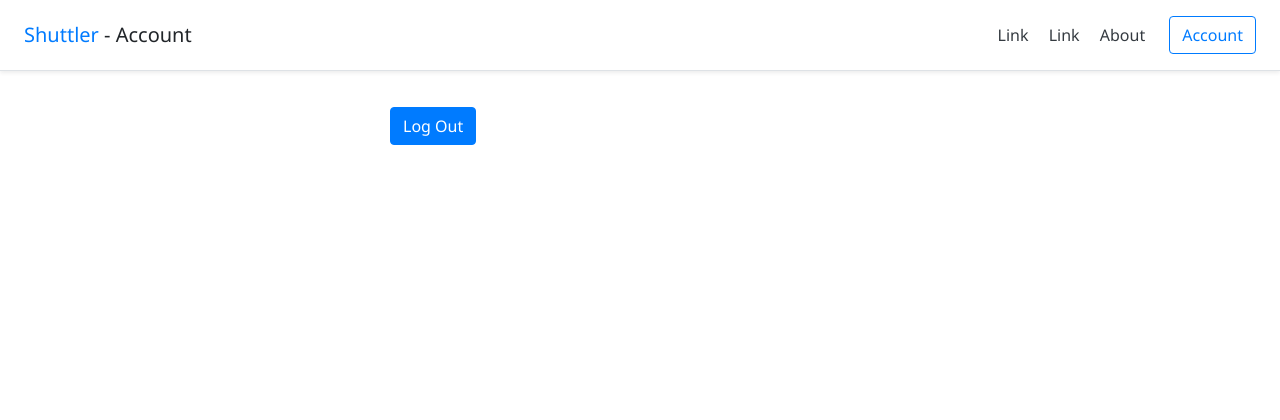
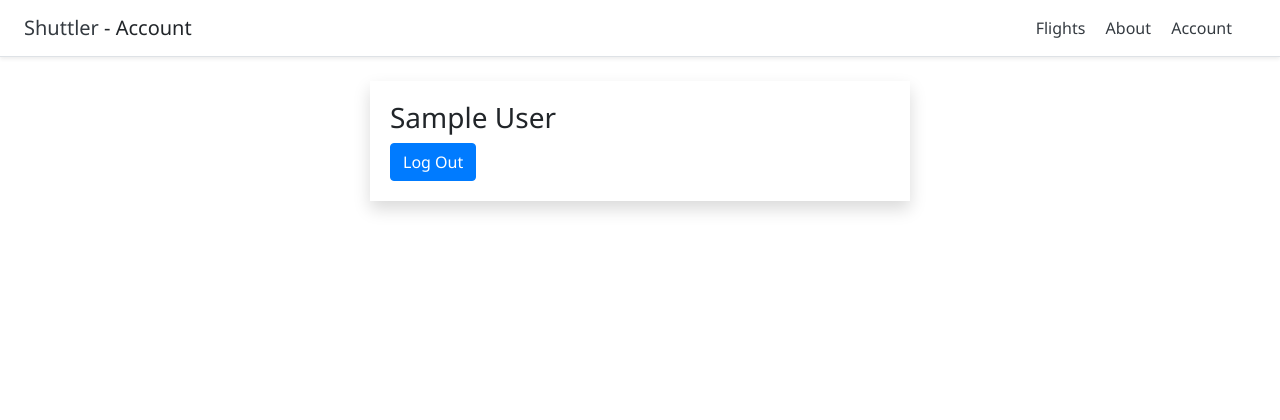
Before and after one commit to Aibek646/shuttler, a Django app: page /account/ in a window 1280 px wide. Shown: the top 420 px of the page. Run offline with Django 3.2, Linux system fonts and the light colour scheme; the visitor is signed in with stand-in values (Sample User, id 1); data that the repository does not hold is empty; some libraries are stand-ins or nearby versions.

Commit message:
updates, begin account view

```diff
--- a/main_app/static/css/style.css
+++ b/main_app/static/css/style.css
@@ -26,3 +26,7 @@ serif {
 .card-text {
   font-family: 'Noto Serif', serif;
 }
+
+.blue {
+  background-color: blue;
+}
--- a/main_app/static/scripts/account.js
+++ b/main_app/static/scripts/account.js
@@ -1,9 +1,8 @@
 const csrfToken = Cookies.get('csrftoken');
 const getParams = new URLSearchParams(window.location.search);
 const redirect = getParams.get('redirect');
-console.log(redirect);
 
-const form = {
+const loginForm = {
   username: document.querySelector('#username'),
   userWarn: document.querySelector('#userWarn'),
   password: document.querySelector('#password'),
@@ -14,6 +13,10 @@ const form = {
   csrf: document.querySelector('[name="csrfmiddlewaretoken"]')
 }
 
+const display = {
+  fullName: document.querySelector('#full-name'),
+}
+
 const warnings = {
   none: '&nbsp;',
   user: 'You must enter a username',
@@ -21,39 +24,39 @@ const warnings = {
   auth: 'Invalid credentials entered',
 }
 
-if (form.login) {
-  form.login.addEventListener('click', login);
+if (loginForm.login) {
+  loginForm.login.addEventListener('click', login);
 }
-if (form.logout) {
-  form.logout.addEventListener('click', logout);
+if (loginForm.logout) {
+  loginForm.logout.addEventListener('click', logout);
 }
-if (form.username) {
-  form.username.focus();
+if (loginForm.username) {
+  loginForm.username.focus();
 }
 
 async function login(event) {
   event.preventDefault();
   let fail = false;
-  let username = form.username.value;
+  let username = loginForm.username.value;
   if (username.length === 0) {
-    form.userWarn.innerHTML = warnings.user;
-    form.username.focus();
+    loginForm.userWarn.innerHTML = warnings.user;
+    loginForm.username.focus();
     fail = true;
   }
   else {
-    form.userWarn.innerHTML = warnings.none;
+    loginForm.userWarn.innerHTML = warnings.none;
   }
 
-  let password = form.password.value;
+  let password = loginForm.password.value;
   if (password.length === 0) {
-    form.passWarn.innerHTML = warnings.pass;
+    loginForm.passWarn.innerHTML = warnings.pass;
     if (!fail) {
-      form.password.focus();
+      loginForm.password.focus();
       fail = true;
     }
   }
   else {
-    form.passWarn.innerHTML = warnings.none;
+    loginForm.passWarn.innerHTML = warnings.none;
   }
   if (!fail) {
     try {
@@ -64,13 +67,13 @@ async function login(event) {
             'X-CSRFToken': csrfToken
           },
           body: JSON.stringify({
-            username: form.username.value,
-            password: form.password.value,
+            username: loginForm.username.value,
+            password: loginForm.password.value,
           })
         }
       )
       let login = await response.json();
-      console.log(login.login);
+      console.log('Log In');
       if (login.login === true) {
         if (redirect) {
           window.location.href = redirect;
@@ -79,10 +82,10 @@ async function login(event) {
         window.location.href = `/account/`;
       }
       else {
-        form.userWarn.innerHTML = warnings.none;
-        form.passWarn.innerHTML = warnings.none;
-        form.loginFail.innerHTML = warnings.auth;
-        form.username.focus();
+        loginForm.userWarn.innerHTML = warnings.none;
+        loginForm.passWarn.innerHTML = warnings.none;
+        loginForm.loginFail.innerHTML = warnings.auth;
+        loginForm.username.focus();
       }
     }
     catch (err) {
@@ -93,7 +96,7 @@ async function login(event) {
 
 async function logout(event) {
   event.preventDefault();
-  console.log('Logout');
+  console.log('Log Out');
   try {
     let response = await fetch(
       '/logout/', {
@@ -110,3 +113,9 @@ async function logout(event) {
     console.log(`Logout Error:`, err);
   }
 }
+
+function onValidate() {
+  if (user) {
+    display.fullName.innerText = `${user.firstName} ${user.lastName}`
+  }
+}
--- a/main_app/static/scripts/main_app.js
+++ b/main_app/static/scripts/main_app.js
@@ -1,8 +1,16 @@
 let user = null;
+let persons = [];
 
 async function getUser() {
   let response = await fetch(`/validate/`);
   user = await response.json();
+
+  if (user) {
+    let data = await fetch('/persons/');
+    persons = await data.json();
+    persons = Object.values(persons);
+  }
+
   onValidate();
 }
 
--- a/main_app/templates/account.html
+++ b/main_app/templates/account.html
@@ -4,7 +4,7 @@
 {% if page_title == 'Log In' %}
 <div class="row">
   <div class="col-md-4 mx-auto">
-    <div class="card mx-auto mt-2 h-100 border-0 shadow" style="width: 25rem;">
+    <div class="card mt-2 h-100 border-0 shadow">
       <div class="card-body">
         <form>
           {% csrf_token %}
@@ -28,7 +28,8 @@
 {% else %}
 <div class="row">
   <div class="col-md-6 mx-auto">
-    <div class="card-body">
+    <div class="card-body mx-auto mt-2 border-0 shadow" id="account-info">
+      <h3 id="full-name"></h3>
       <button type="button" class="btn btn-primary" id="logout">Log Out</button>
     </div>
   </div>
--- a/main_app/templates/base.html
+++ b/main_app/templates/base.html
@@ -21,14 +21,13 @@
   <header>
     <div class="d-flex flex-column flex-md-row align-items-center p-3 px-md-4 mb-3 bg-white border-bottom shadow-sm">
       <h5 class="my-0 mr-md-auto font-weight-normal">
-        <a href="/">Shuttler</a> - {{page_title}}
+        <a href="/" class="text-dark">Shuttler</a> - {{page_title}}
       </h5>
       <nav class="my-2 my-md-0 mr-md-3">
-        <a class="p-2 text-dark" href="#">Link</a>
-        <a class="p-2 text-dark" href="#">Link</a>
+        <a class="p-2 text-dark" href="/">Flights</a>
         <a class="p-2 text-dark" href="/about/">About</a>
+        <a class="p-2 text-dark" href="/account/">Account</a>
       </nav>
-      <a class="btn btn-outline-primary" href="/account/">Account</a>
     </div>
   </header>
 
--- a/main_app/views.py
+++ b/main_app/views.py
@@ -41,7 +41,7 @@ def flight(request, id):
 def seats(request, id):
     flight = Flight.objects.get(id=id)
     manifest = Manifest.objects.filter(flight=id)
-    total = flight.craft.seats - len(manifest)
+    remaining = flight.craft.seats - len(manifest)
 
     passengers = manifest.filter(user=request.user.id)
     passengers = passengers.values()
@@ -50,8 +50,8 @@ def seats(request, id):
         passenger_dict[passenger['id']] = passenger
 
     return JsonResponse({
-        'total': total,
-        'remaining': flight.craft.seats,
+        'total': flight.craft.seats,
+        'remaining': remaining,
         'passengers': passenger_dict,
     })
 
@@ -158,13 +158,12 @@ def about(request):
 def persons(request):
     if request.user.is_authenticated:
         persons = Person.objects.filter(user=request.user.id)
+        persons = persons.values()
+        person_dict = {}
+        for person in persons:
+            person_dict[person['id']] = person
     else:
         persons = []
-
-    persons = persons.values()
-    person_dict = {}
-    for person in persons:
-        person_dict[person['id']] = person
 
     return JsonResponse(person_dict)
 
```
Also changed, not shown: main_app/static/scripts/flight.js (+3 -11 lines).
